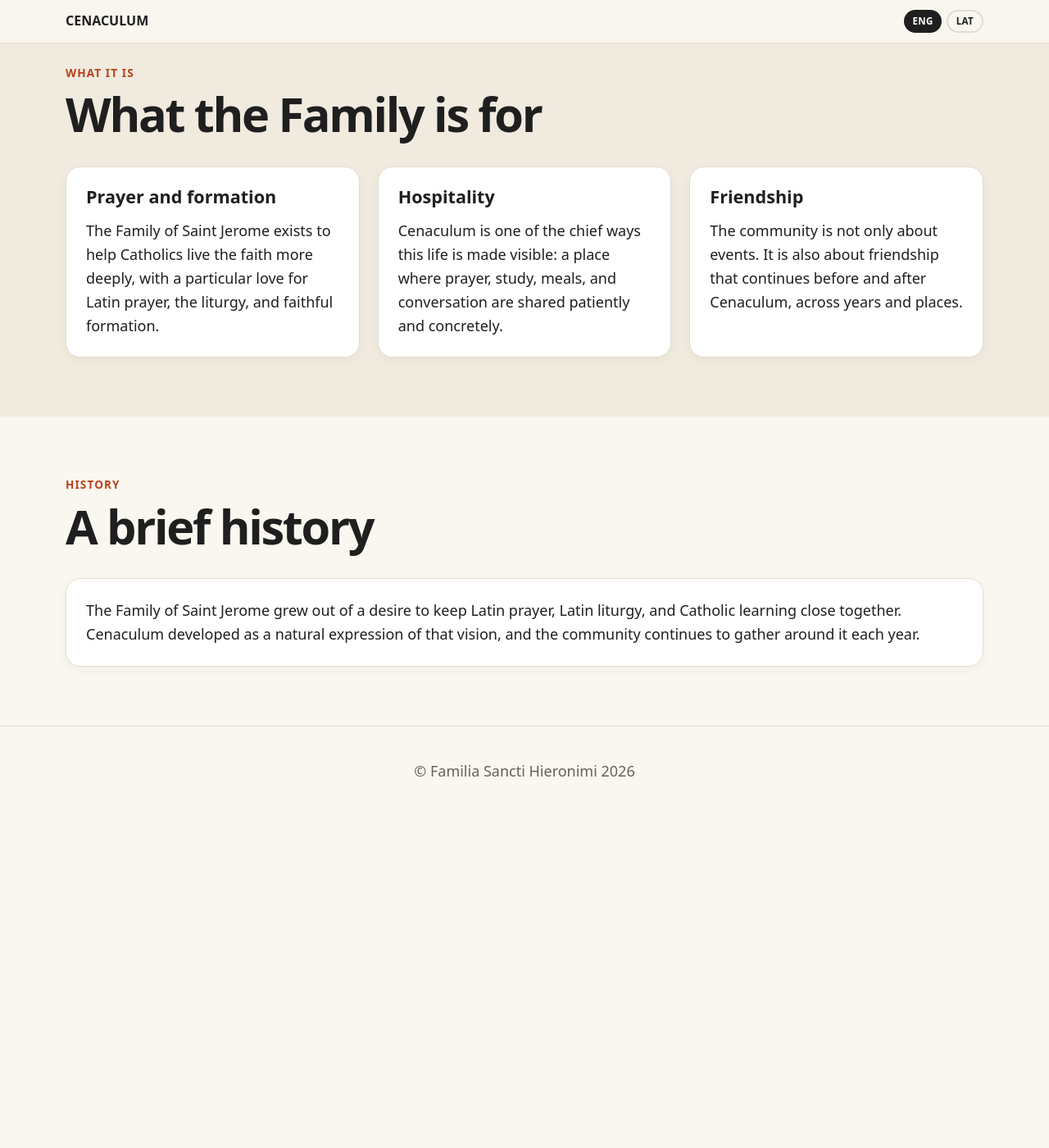
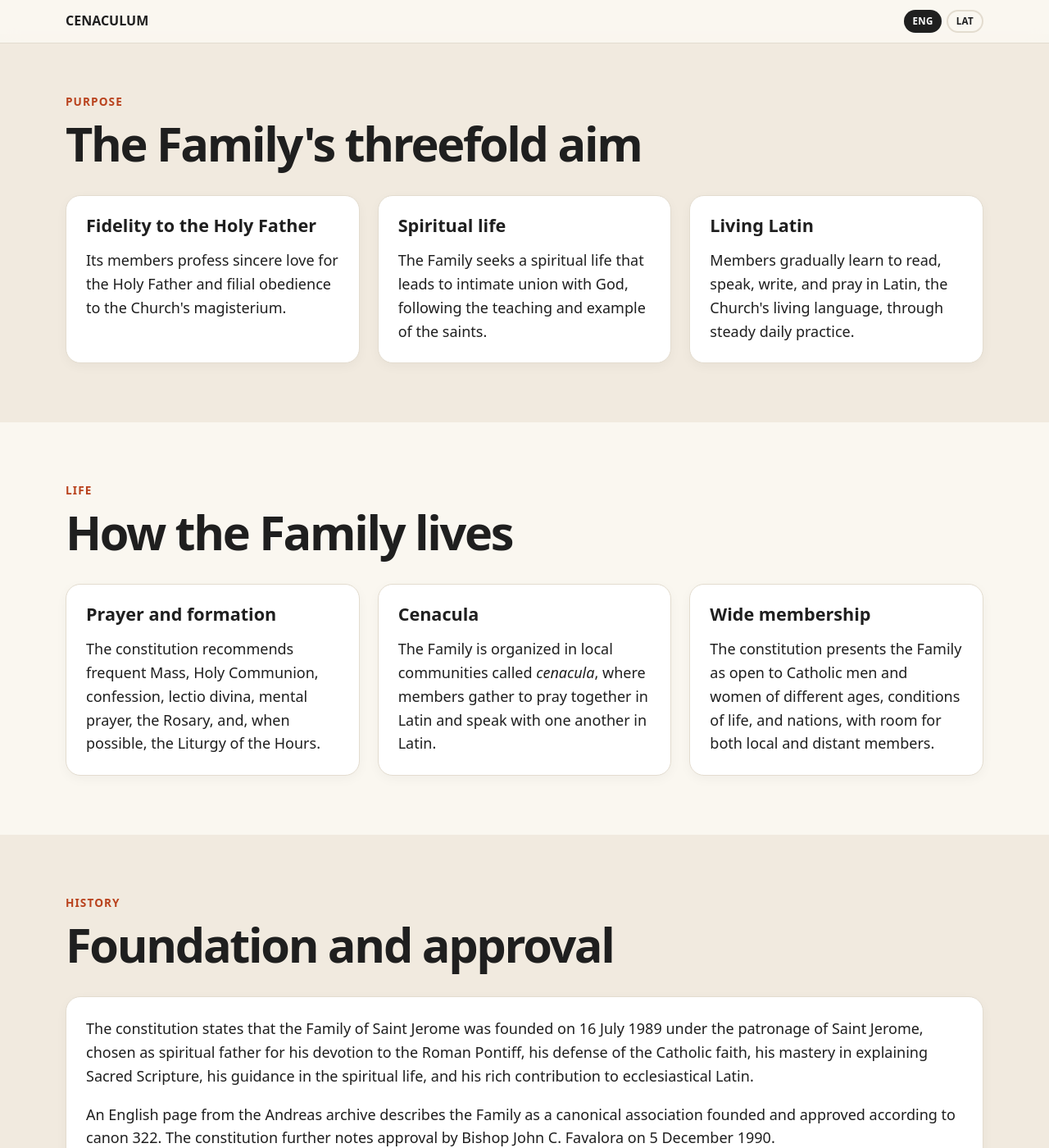
Before and after one commit to JacobTerneus1/cenaculum, a Jekyll site: the page built from pages/family-saint-jerome.md, in a window 1280 px wide and 1400 px high, scrolled down 485 px. Shown: the whole window at 82% size. Built offline with Jekyll 4.4.1, drawn with Linux system fonts in a browser that asks for light colours; before the commit the page ends 1498 px from its top, so only the background shows below that; some of the changed text lies outside the part shown.

Commit message:
update Family of Saint Jerome page content

```diff
--- a/pages/family-saint-jerome.md
+++ b/pages/family-saint-jerome.md
@@ -8,7 +8,7 @@ title: Family of Saint Jerome
     <div data-lang="eng">
       <div class="eyebrow">About the community</div>
       <h1>Family of Saint Jerome</h1>
-      <p class="lede">The community that supports Cenaculum and related apostolates of prayer, Latin liturgy, hospitality, and friendship.</p>
+      <p class="lede">The Family of Saint Jerome is the Catholic association behind Cenaculum: a community devoted to fidelity to the Holy Father, deep spiritual life, and the living use of Latin in the Church.</p>
       <div class="hero__actions">
         <a class="button" href="{{ '/' | relative_url }}">Back to Cenaculum</a>
       </div>
@@ -17,7 +17,7 @@ title: Family of Saint Jerome
     <div data-lang="lat" hidden>
       <div class="eyebrow">De communitate</div>
       <h1>Familia Sancti Hieronymi</h1>
-      <p class="lede">Communitas quae Cenaculum atque alia apostolata precationis, liturgiae Latinae, hospitalitatis, et amicitiae sustinet.</p>
+      <p class="lede">Familia Sancti Hieronymi est consociatio Catholica ex qua Cenaculum oritur: communitas quae sincero amore erga Summum Pontificem, altiore vita spirituali, atque vivo usu linguae Latinae in Ecclesia distinguitur.</p>
       <div class="hero__actions">
         <a class="button" href="{{ '/' | relative_url }}">Ad Cenaculum redi</a>
       </div>
@@ -29,48 +29,48 @@ title: Family of Saint Jerome
   <div class="container">
     <div data-lang="eng">
       <div class="section__header">
-        <div class="eyebrow">What it is</div>
-        <h2>What the Family is for</h2>
+        <div class="eyebrow">Purpose</div>
+        <h2>The Family's threefold aim</h2>
       </div>
 
       <div class="card-grid">
         <div class="card">
-          <h3>Prayer and formation</h3>
-          <p>The Family of Saint Jerome exists to help Catholics live the faith more deeply, with a particular love for Latin prayer, the liturgy, and faithful formation.</p>
+          <h3>Fidelity to the Holy Father</h3>
+          <p>Its members profess sincere love for the Holy Father and filial obedience to the Church's magisterium.</p>
         </div>
 
         <div class="card">
-          <h3>Hospitality</h3>
-          <p>Cenaculum is one of the chief ways this life is made visible: a place where prayer, study, meals, and conversation are shared patiently and concretely.</p>
+          <h3>Spiritual life</h3>
+          <p>The Family seeks a spiritual life that leads to intimate union with God, following the teaching and example of the saints.</p>
         </div>
 
         <div class="card">
-          <h3>Friendship</h3>
-          <p>The community is not only about events. It is also about friendship that continues before and after Cenaculum, across years and places.</p>
+          <h3>Living Latin</h3>
+          <p>Members gradually learn to read, speak, write, and pray in Latin, the Church's living language, through steady daily practice.</p>
         </div>
       </div>
     </div>
 
     <div data-lang="lat" hidden>
       <div class="section__header">
-        <div class="eyebrow">Quid sit</div>
-        <h2>Cui rei Familia sit</h2>
+        <div class="eyebrow">Finis</div>
+        <h2>Triplex Familiae propositum</h2>
       </div>
 
       <div class="card-grid">
         <div class="card">
-          <h3>Precatio et formatio</h3>
-          <p>Familia Sancti Hieronymi instituta est ut fideles ad vitam christianam altius ducendam adiuvet, cum peculiari amore erga precationem Latinam, liturgiam, atque formationem fidelem.</p>
+          <h3>Amor erga Summum Pontificem</h3>
+          <p>Membra eius sincerum amorem erga Summum Pontificem et filialem oboedientiam erga Ecclesiae magisterium profitentur.</p>
         </div>
 
         <div class="card">
-          <h3>Hospitalitas</h3>
-          <p>Cenaculum una ex praecipuis viis est quibus haec vita conspicua fit: locus ubi precatio, studium, cibus, atque sermo patienter et concrete communicantur.</p>
+          <h3>Vita spiritualis</h3>
+          <p>Familia vitam spiritualem colere studet quae ad intimam cum Deo unionem conducit, secundum doctrinam et exempla Sanctorum.</p>
         </div>
 
         <div class="card">
-          <h3>Amicitia</h3>
-          <p>Communitas non solum de eventibus agit. De amicitia etiam agit, quae ante Cenaculum et post Cenaculum, per annos et per loca, perseverat.</p>
+          <h3>Lingua Latina viva</h3>
+          <p>Membra paulatim discunt Latine legere, loqui, scribere, et orare, linguam Ecclesiae cotidianis exercitiis fideliter excolentes.</p>
         </div>
       </div>
     </div>
@@ -81,23 +81,77 @@ title: Family of Saint Jerome
   <div class="container">
     <div data-lang="eng">
       <div class="section__header">
+        <div class="eyebrow">Life</div>
+        <h2>How the Family lives</h2>
+      </div>
+
+      <div class="card-grid">
+        <div class="card">
+          <h3>Prayer and formation</h3>
+          <p>The constitution recommends frequent Mass, Holy Communion, confession, lectio divina, mental prayer, the Rosary, and, when possible, the Liturgy of the Hours.</p>
+        </div>
+
+        <div class="card">
+          <h3>Cenacula</h3>
+          <p>The Family is organized in local communities called <em>cenacula</em>, where members gather to pray together in Latin and speak with one another in Latin.</p>
+        </div>
+
+        <div class="card">
+          <h3>Wide membership</h3>
+          <p>The constitution presents the Family as open to Catholic men and women of different ages, conditions of life, and nations, with room for both local and distant members.</p>
+        </div>
+      </div>
+    </div>
+
+    <div data-lang="lat" hidden>
+      <div class="section__header">
+        <div class="eyebrow">Vita</div>
+        <h2>Quomodo Familia vivat</h2>
+      </div>
+
+      <div class="card-grid">
+        <div class="card">
+          <h3>Precatio et formatio</h3>
+          <p>Constitutio enixe commendat sanctae Missae sacrificium, sacram Communionem, confessionem, lectionem divinam, orationem mentalem, Rosarium Marianum, atque, quantum fieri potest, Liturgiam Horarum.</p>
+        </div>
+
+        <div class="card">
+          <h3>Cenacula</h3>
+          <p>Familia in communitates locales disponitur quae <em>cenacula</em> appellantur, ubi membra in communi Latine orant et inter se Latine colloquuntur.</p>
+        </div>
+
+        <div class="card">
+          <h3>Membra varia</h3>
+          <p>Constitutio Familiam proponit omnibus fidei Catholicae hominibus apertam, utriusque sexus, omnis aetatis et nationis, sive prope sive longe degant.</p>
+        </div>
+      </div>
+    </div>
+  </div>
+</section>
+
+<section class="section section--soft">
+  <div class="container">
+    <div data-lang="eng">
+      <div class="section__header">
         <div class="eyebrow">History</div>
-        <h2>A brief history</h2>
+        <h2>Foundation and approval</h2>
       </div>
 
       <div class="card">
-        <p>The Family of Saint Jerome grew out of a desire to keep Latin prayer, Latin liturgy, and Catholic learning close together. Cenaculum developed as a natural expression of that vision, and the community continues to gather around it each year.</p>
+        <p>The constitution states that the Family of Saint Jerome was founded on 16 July 1989 under the patronage of Saint Jerome, chosen as spiritual father for his devotion to the Roman Pontiff, his defense of the Catholic faith, his mastery in explaining Sacred Scripture, his guidance in the spiritual life, and his rich contribution to ecclesiastical Latin.</p>
+        <p>An English page from the Andreas archive describes the Family as a canonical association founded and approved according to canon 322. The constitution further notes approval by Bishop John C. Favalora on 5 December 1990.</p>
       </div>
     </div>
 
     <div data-lang="lat" hidden>
       <div class="section__header">
         <div class="eyebrow">Historia</div>
-        <h2>Brevis historia</h2>
+        <h2>Origo et approbatio</h2>
       </div>
 
       <div class="card">
-        <p>Familia Sancti Hieronymi ex desiderio orta est precationem Latinam, liturgiam Latinam, atque studia catholica inter se coniungere. Cenaculum tamquam expressio naturalis huius visionis paulatim evolutum est, et communitas circa illud quotannis convenire pergit.</p>
+        <p>Constitutio testatur Familiam Sancti Hieronymi die 16 mensis Iulii anno 1989 conditam esse sub patrocinio Sancti Hieronymi, quem patronum ac patrem spiritualem elegerunt propter sincerissimam devotionem erga Summum Pontificem, propugnationem fidei Catholicae, eximiam Sacrae Scripturae expositionem, praeclarum vitae spiritualis magistrum, atque copiosam Latinitatem ecclesiasticam.</p>
+        <p>Pagina Anglica ex tabulario Andreae Familiam describit ut consociationem canonicam secundum canonem 322 conditam et approbatam. Ipsa constitutio addit approbationem ab Episcopo Ioanne C. Favalora die 5 Decembris 1990 datam esse.</p>
       </div>
     </div>
   </div>
```
